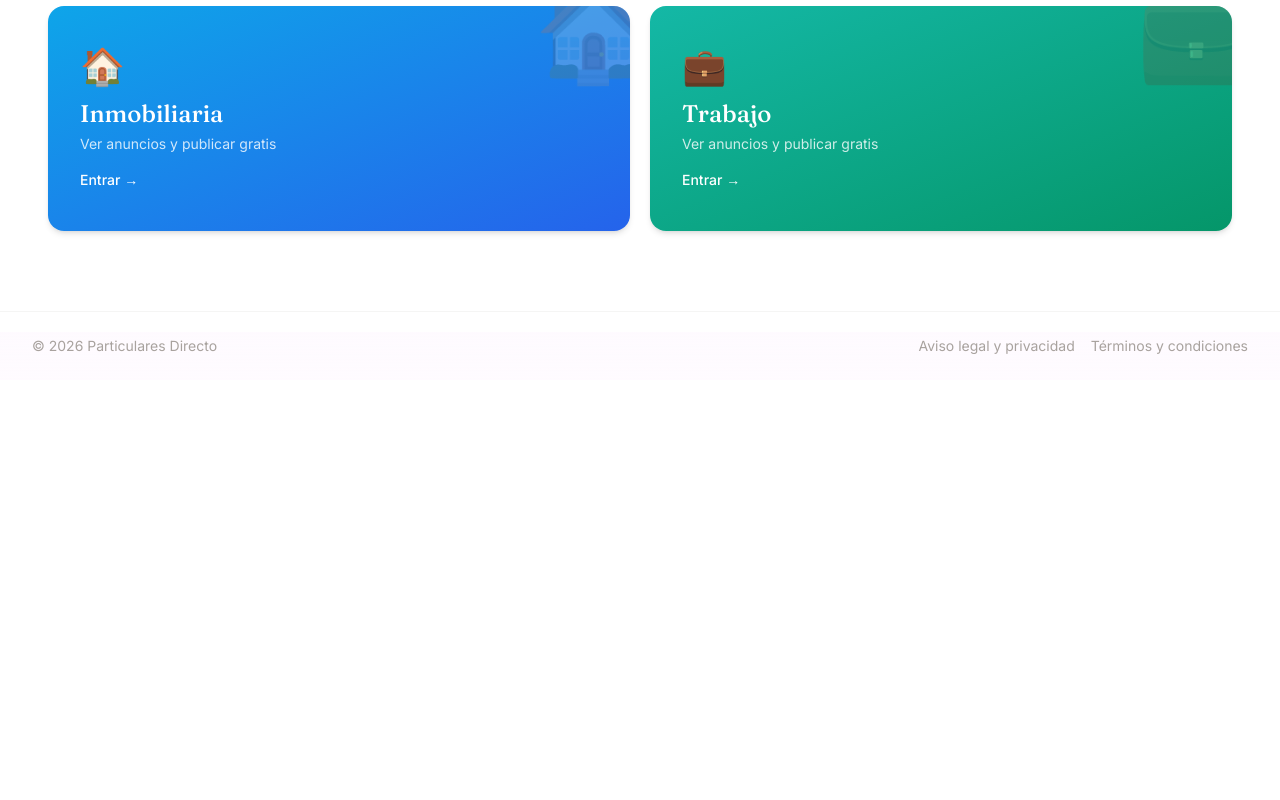
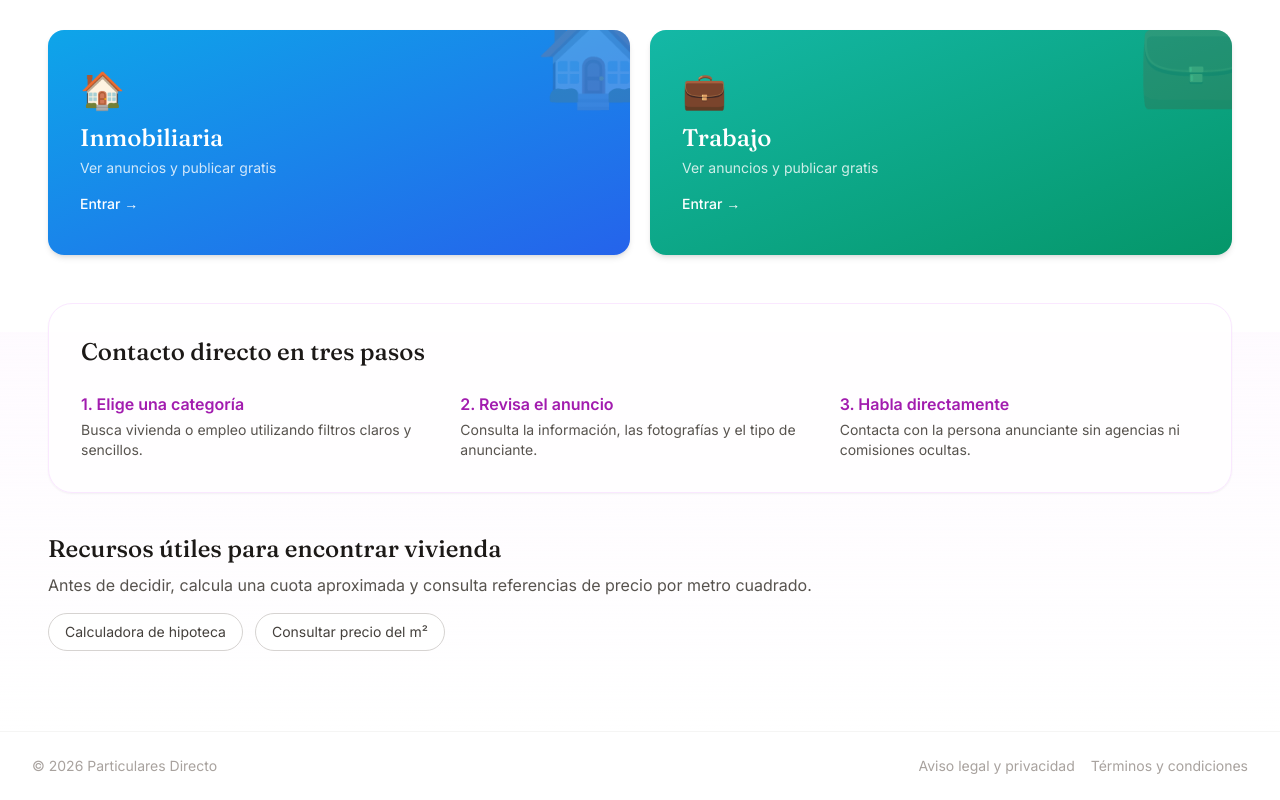
Before and after one commit to Particulares2026/particulares-directo, a Next.js app: page / in a window 1280 px wide. Shown: the part 468-1268 px from the top of the page. Before the commit the page ends 848 px from the top, so only its background shows below. Built offline with nearby package versions, Linux system fonts and the light colour scheme; no server answers.

Commit message:
Enriquecer la portada para usuarios y buscadores

```diff
--- a/app/page.tsx
+++ b/app/page.tsx
@@ -3,7 +3,10 @@ import Link from "next/link";
 import { CATEGORIAS_DESTACADAS, colorCategoria } from "@/lib/categorias";
 
 export const metadata: Metadata = {
-  alternates: { canonical: "https://www.particularesdirecto.com" },
+  title: "Anuncios de vivienda y empleo entre particulares",
+  description:
+    "Encuentra o publica viviendas y oportunidades de empleo con contacto directo, sin agencias ni intermediarios.",
+  alternates: { canonical: "https://www.particularesdirecto.com/" },
 };
 
 export default function HomePage() {
@@ -15,7 +18,9 @@ export default function HomePage() {
           particulares
         </span>
       </h1>
-      <p className="text-stone-500 mb-8">Sin agencias ni intermediarios en un click</p>
+      <p className="text-stone-600 mb-8 max-w-2xl">
+        Encuentra vivienda y oportunidades de empleo, o publica tu anuncio gratis para contactar directamente y sin intermediarios.
+      </p>
 
       <div className="grid grid-cols-1 sm:grid-cols-2 gap-5">
         {CATEGORIAS_DESTACADAS.map((c) => {
@@ -48,6 +53,41 @@ export default function HomePage() {
           );
         })}
       </div>
+
+      <section className="mt-12 rounded-3xl border border-fuchsia-100 bg-white/80 p-6 sm:p-8 shadow-sm" aria-labelledby="como-funciona">
+        <h2 id="como-funciona" className="font-serif text-2xl text-stone-900">
+          Contacto directo en tres pasos
+        </h2>
+        <div className="mt-6 grid gap-5 sm:grid-cols-3">
+          <div>
+            <p className="font-semibold text-fuchsia-700">1. Elige una categoría</p>
+            <p className="mt-1 text-sm text-stone-600">Busca vivienda o empleo utilizando filtros claros y sencillos.</p>
+          </div>
+          <div>
+            <p className="font-semibold text-fuchsia-700">2. Revisa el anuncio</p>
+            <p className="mt-1 text-sm text-stone-600">Consulta la información, las fotografías y el tipo de anunciante.</p>
+          </div>
+          <div>
+            <p className="font-semibold text-fuchsia-700">3. Habla directamente</p>
+            <p className="mt-1 text-sm text-stone-600">Contacta con la persona anunciante sin agencias ni comisiones ocultas.</p>
+          </div>
+        </div>
+      </section>
+
+      <section className="mt-10" aria-labelledby="recursos-utiles">
+        <h2 id="recursos-utiles" className="font-serif text-2xl text-stone-900">Recursos útiles para encontrar vivienda</h2>
+        <p className="mt-2 max-w-3xl text-stone-600">
+          Antes de decidir, calcula una cuota aproximada y consulta referencias de precio por metro cuadrado.
+        </p>
+        <div className="mt-4 flex flex-wrap gap-3">
+          <Link href="/calculadora-hipoteca" className="rounded-full border border-stone-300 bg-white px-4 py-2 text-sm text-stone-700 hover:border-fuchsia-300 hover:text-fuchsia-700">
+            Calculadora de hipoteca
+          </Link>
+          <Link href="/precios-m2" className="rounded-full border border-stone-300 bg-white px-4 py-2 text-sm text-stone-700 hover:border-fuchsia-300 hover:text-fuchsia-700">
+            Consultar precio del m²
+          </Link>
+        </div>
+      </section>
     </main>
   );
 }
```
